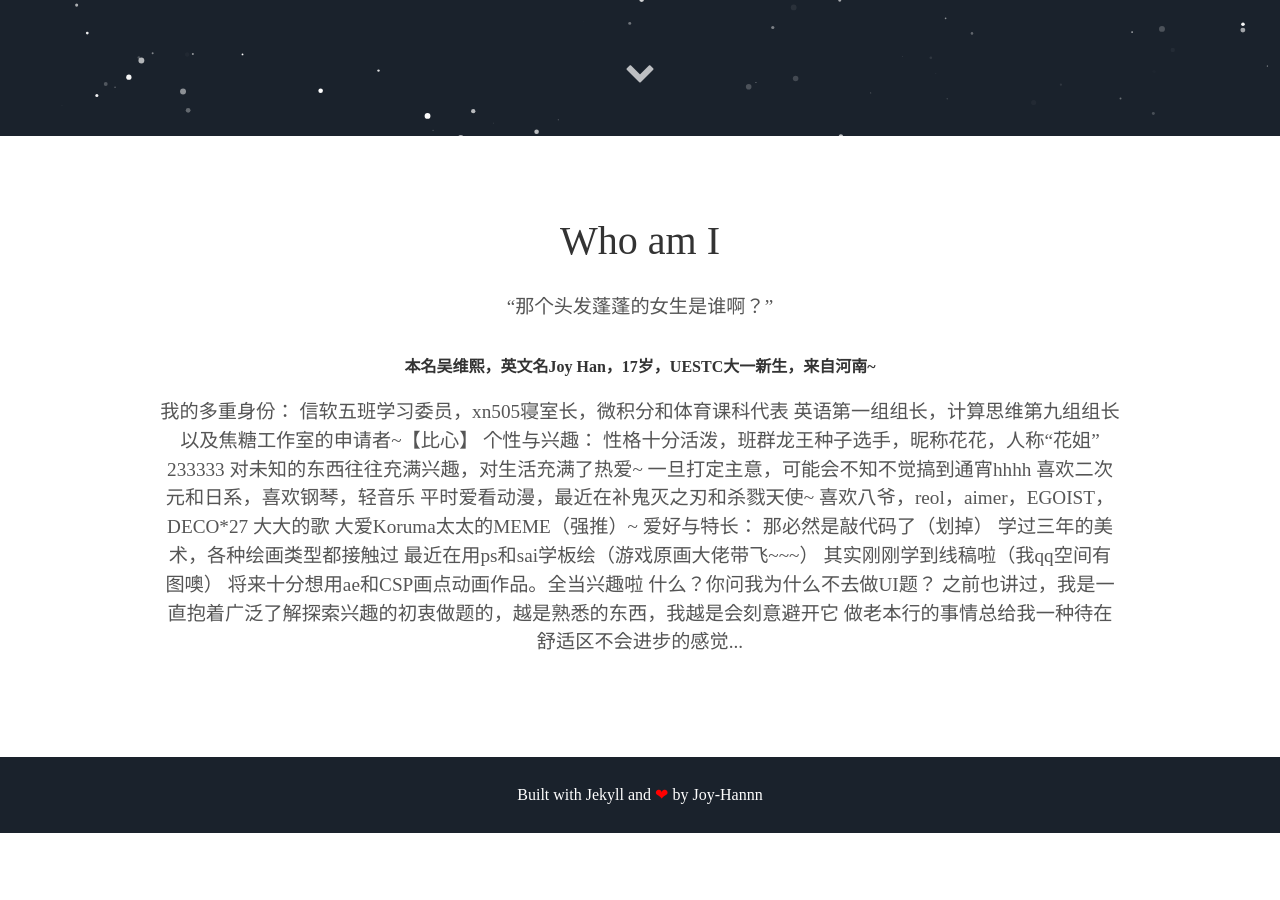
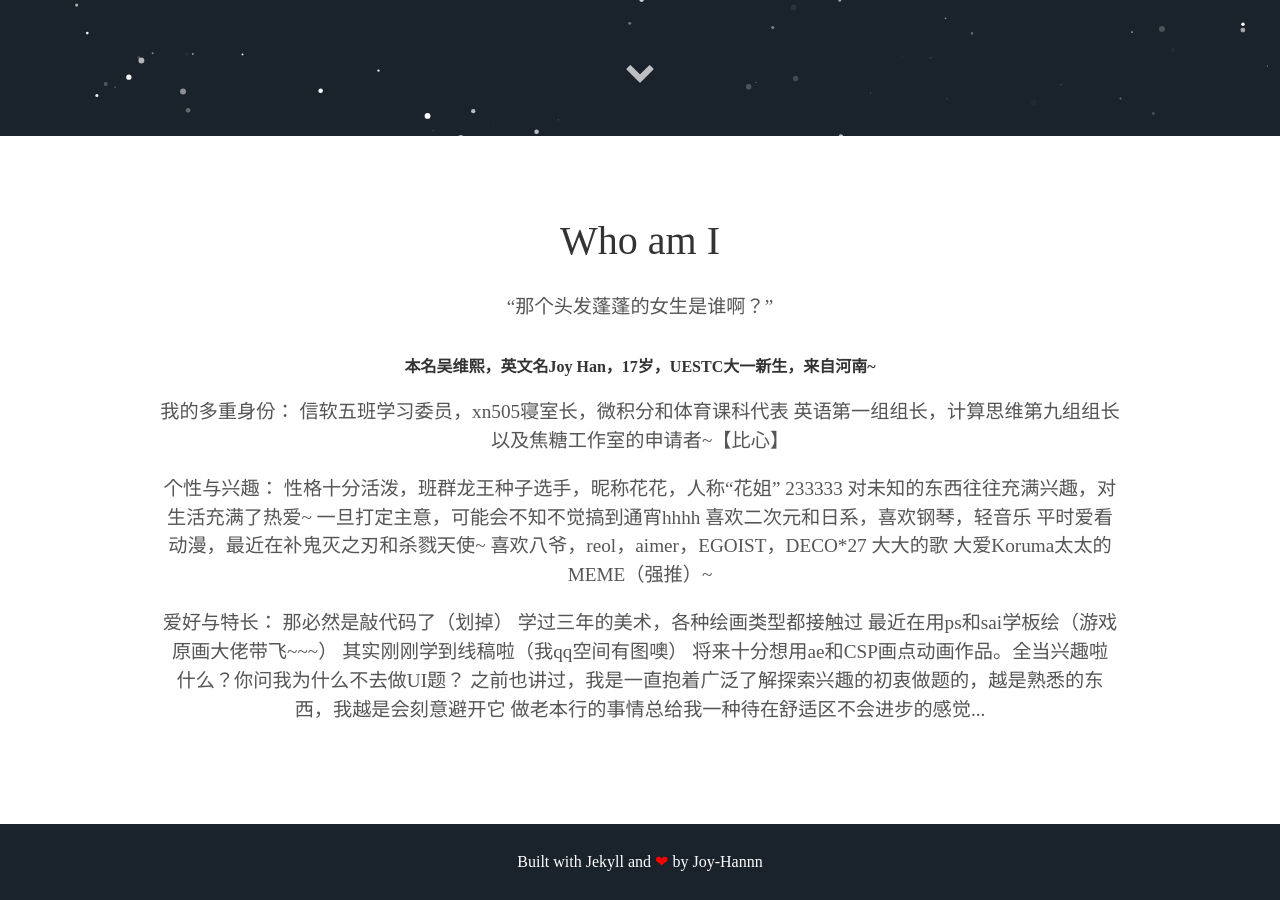
Before and after one commit to Joy-Hannn/joyhan.github.io, a Jekyll site: the page built from index.html, in a window 1280 px wide and 900 px high, scrolled down 764 px. Built offline with Jekyll 4.4.1, drawn with Linux system fonts in a browser that asks for light colours; some web fonts are replaced; before the commit the page ends 1597 px from its top, so only the background shows below that.

```diff
--- a/_includes/about.html
+++ b/_includes/about.html
@@ -5,18 +5,18 @@
   <p>我的多重身份：
     信软五班学习委员，xn505寝室长，微积分和体育课科代表
     英语第一组组长，计算思维第九组组长
-    以及焦糖工作室的申请者~【比心】
+    以及焦糖工作室的申请者~【比心】</p>
 
-    个性与兴趣：
+  <p>个性与兴趣：
     性格十分活泼，班群龙王种子选手，昵称花花，人称“花姐” 233333
     对未知的东西往往充满兴趣，对生活充满了热爱~
     一旦打定主意，可能会不知不觉搞到通宵hhhh
     喜欢二次元和日系，喜欢钢琴，轻音乐
     平时爱看动漫，最近在补鬼灭之刃和杀戮天使~
     喜欢八爷，reol，aimer，EGOIST，DECO*27 大大的歌
-    大爱Koruma太太的MEME（强推）~
+    大爱Koruma太太的MEME（强推）~</p>
 
-    爱好与特长：
+  <p>爱好与特长：
     那必然是敲代码了（划掉）
 
     学过三年的美术，各种绘画类型都接触过
```
